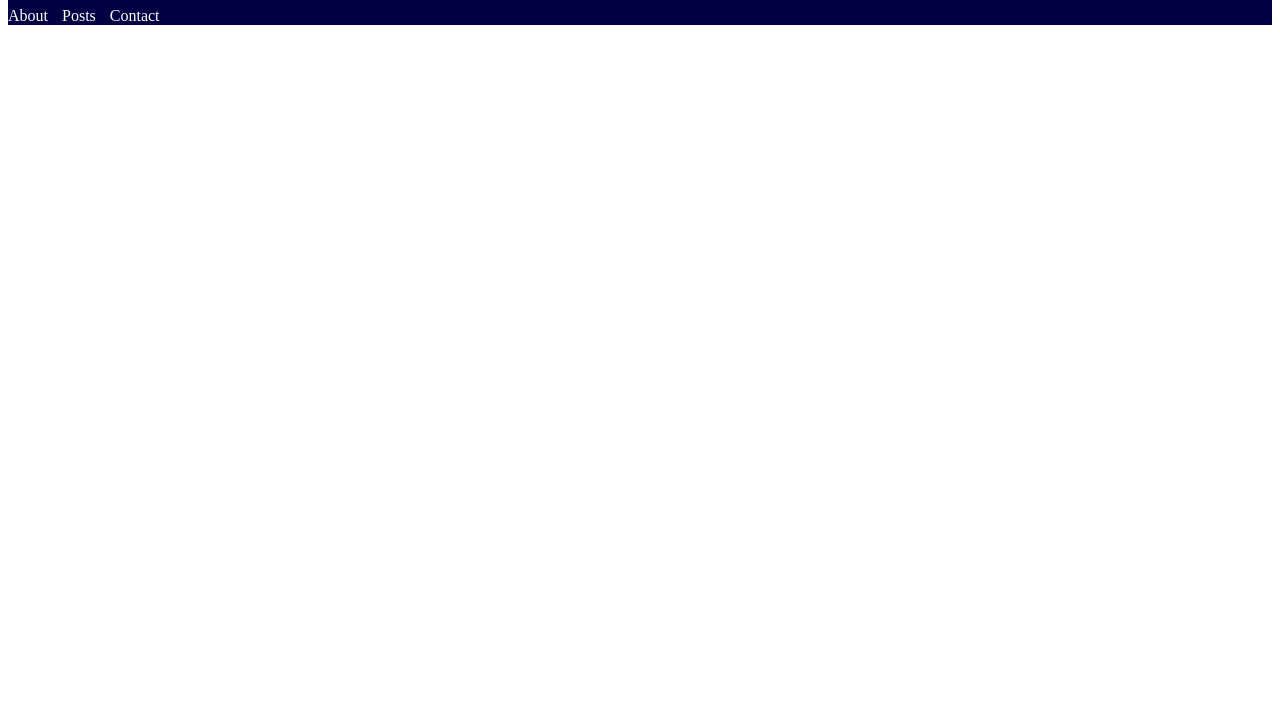
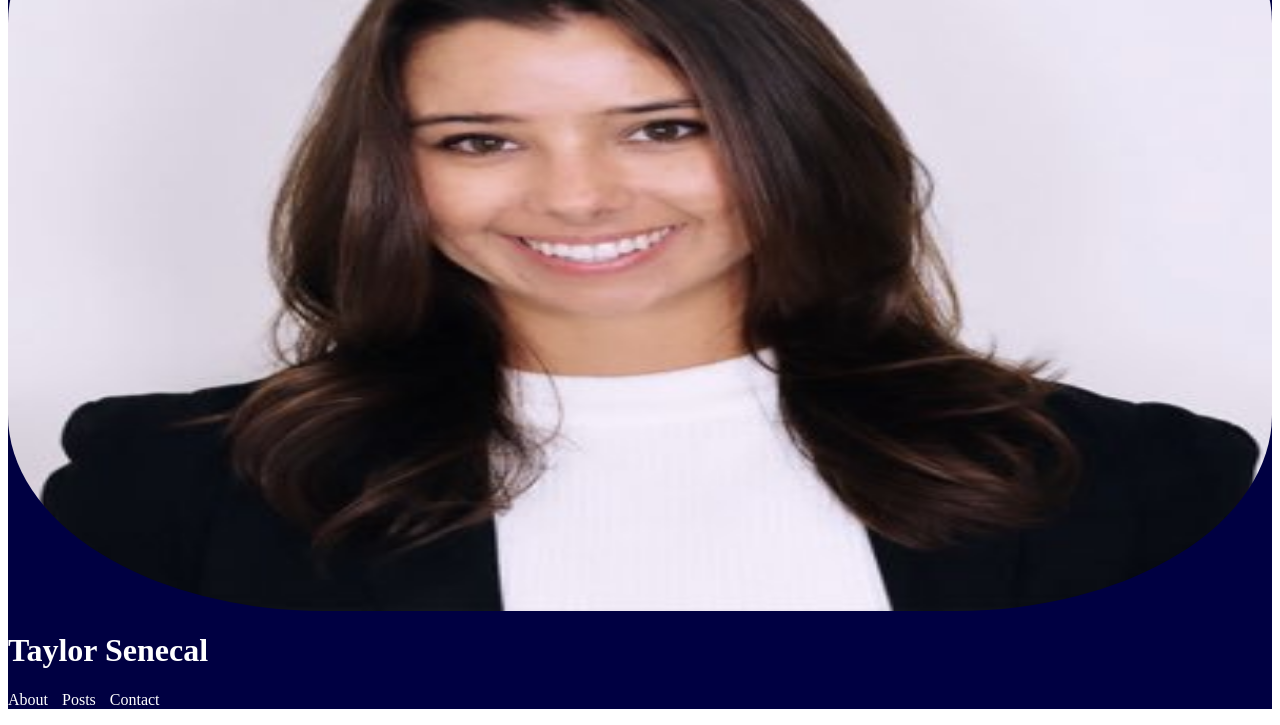
Before and after one commit to taylorsenecal/personal, a plain HTML site: page Header.html in a window 1280 px wide. Shown: the part 181-906 px from the top of the page. Before the commit the page ends 800 px from the top, so only its background shows below. Drawn offline with Linux system fonts and the light colour scheme.

Commit message:
Update styles.css

```diff
--- a/styles.css
+++ b/styles.css
@@ -6,8 +6,8 @@ header {
 }
     /*insert headshot image top right*/
 .headshot {
-    width: 100px; /* Set width of the headshot image */
-    height: 100px; /* Set height of the headshot image */
+    width: 100%; /* Set width of the headshot image */
+    height: 100%; /* Set height of the headshot image */
     border-radius: 25%; /* Make the headshot image circular */
 }
 nav ul {
```
